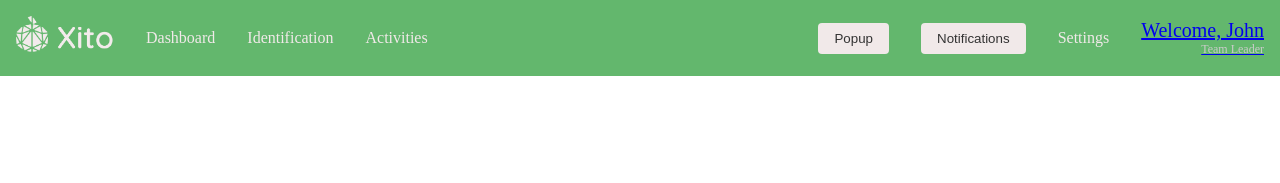
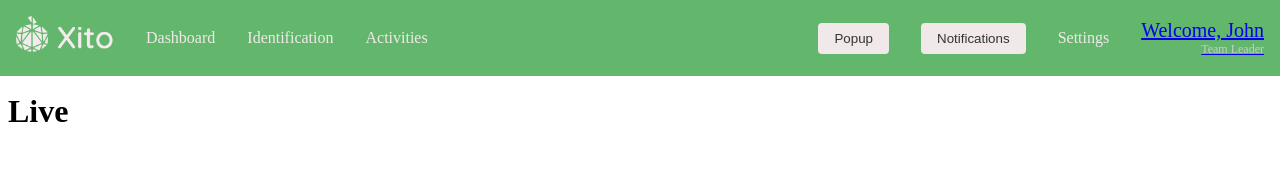
Before and after one commit to ArneSamson/Xito, a Vue app: page /live in a window 1280 px wide. Shown: the top 183 px of the page. Built offline with nearby package versions, Linux system fonts and the light colour scheme.

Commit message:
feat: added fixed nav to Live tab

```diff
--- a/src/router.js
+++ b/src/router.js
@@ -3,6 +3,7 @@ import { createRouter, createWebHistory } from 'vue-router'
 import Dashboard from './views/Dashboard.vue'
 import Identification from './views/Identification.vue'
 import Activities from './views/Activities.vue'
+import Live from './views/Live.vue'
 import Profile from './views/Profile.vue'
 import Settings from './views/Settings.vue'
 import TimelineDetails from './views/Timeline-Details.vue'
@@ -12,6 +13,7 @@ const routes = [
   { path: '/dashboard', component: Dashboard },
   { path: '/identification', component: Identification },
   { path: '/activities', component: Activities },
+  {path: '/live', component: Live},
   { path: '/profile', component: Profile },
   { path: '/settings', component: Settings },
   { path: '/timeline-details/:day', name: 'Timeline-details', component: TimelineDetails },
--- a/src/views/Live.vue
+++ b/src/views/Live.vue
@@ -1,9 +1,9 @@
 <template>
     <div>
-      <h1>Activities</h1>
+        <h1>Live</h1>
         <!-- add your settings content here -->
         <div class="All">
-        <Tasks/>
+
         </div>
         <div class="My">
 
@@ -12,12 +12,11 @@
 </template>
 
 <script>
-  import Tasks from '../components/Tasks.vue';
 
 export default {
 name: 'Activities',
 components: {
-      Tasks
+    // Tasks
 }
 }
 </script>
```
Lines whose indentation alone changed are shown as unchanged.
